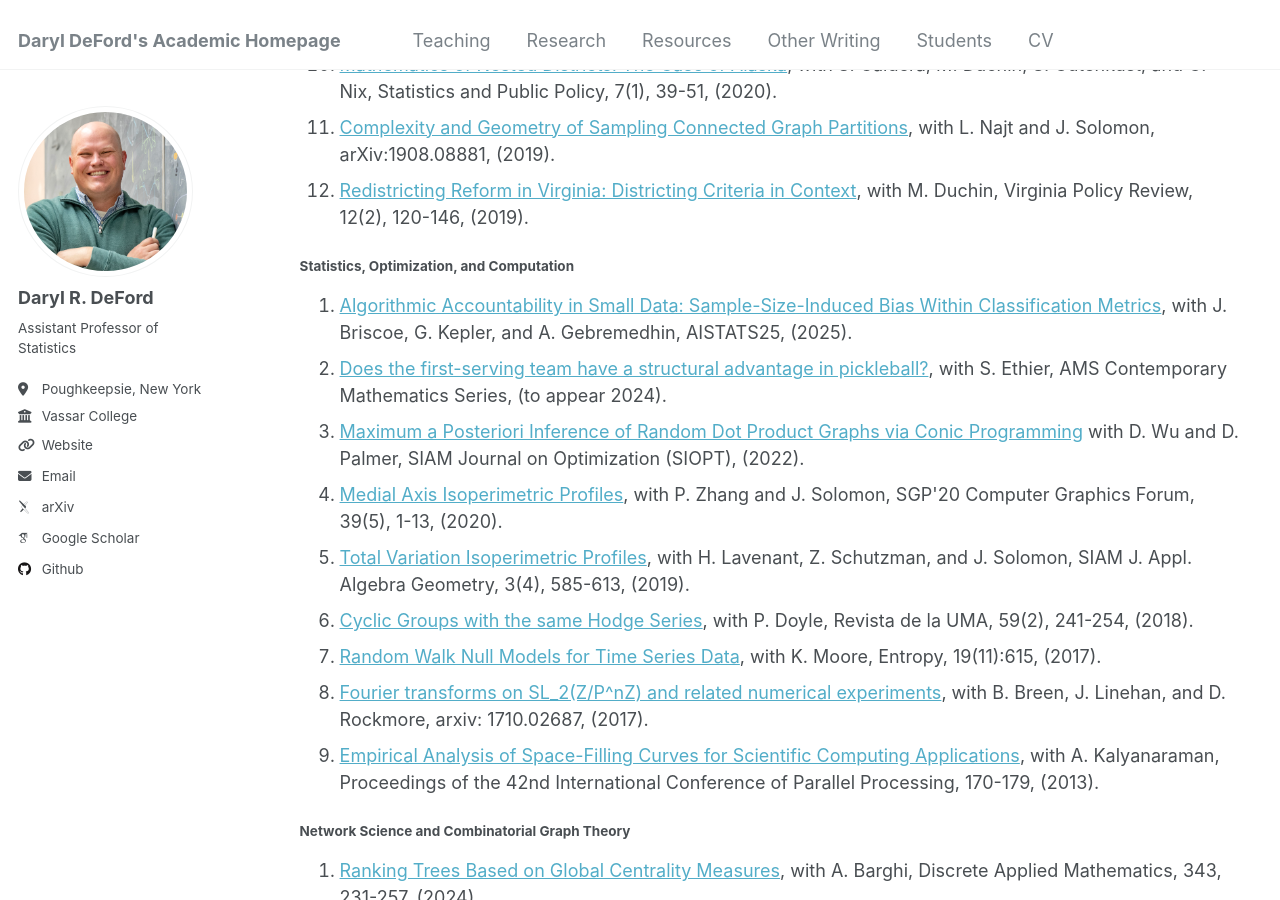
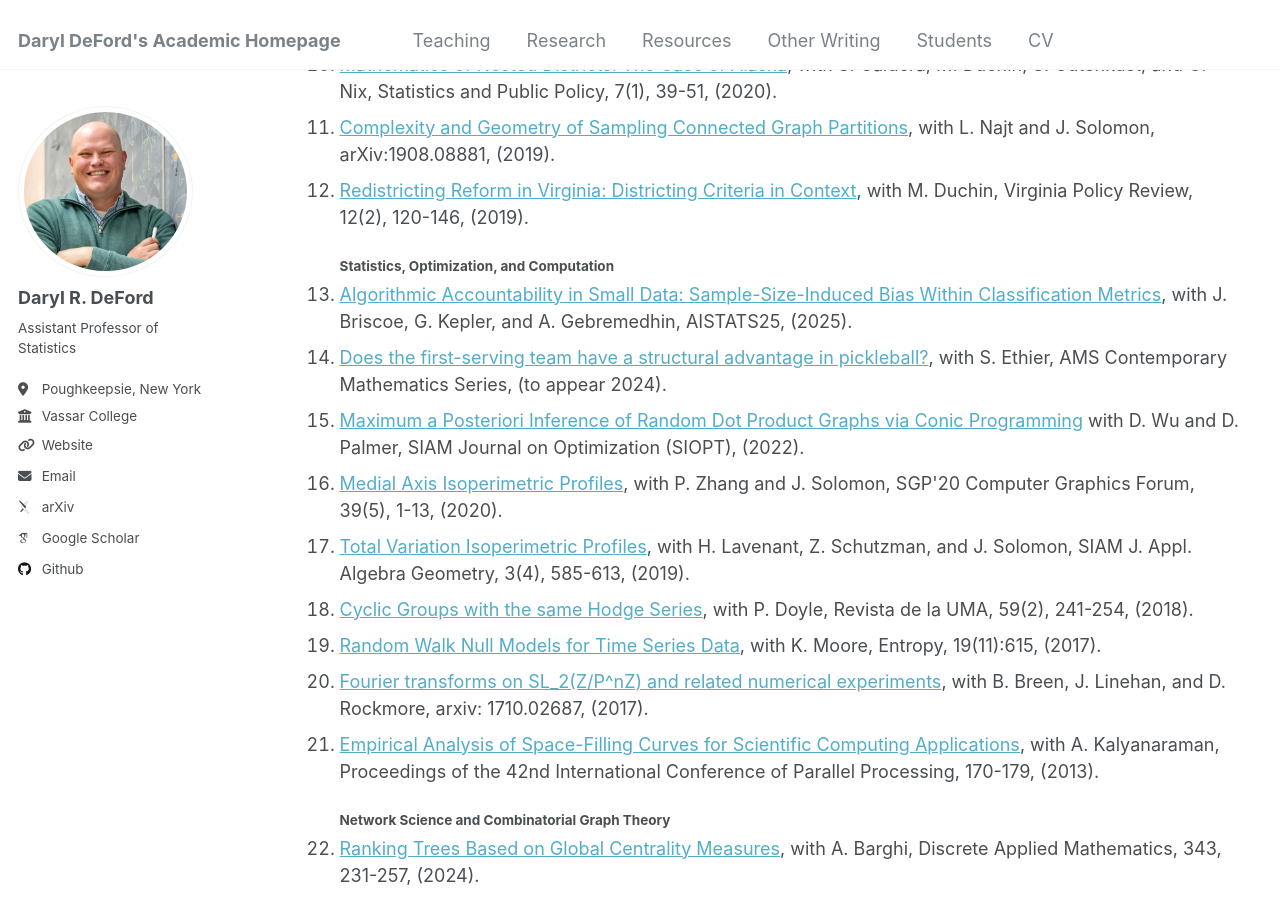
Before and after one commit to drdeford/drdeford.github.io, a Jekyll site: the page built from _pages/Research.md, in a window 1280 px wide and 900 px high, scrolled down 1132 px. Built offline with Jekyll 4.4.1, drawn with Linux system fonts in a browser that asks for light colours; some web fonts are replaced.

Commit message:
Update Research.md

```diff
--- a/_pages/Research.md
+++ b/_pages/Research.md
@@ -93,10 +93,9 @@ A Computational Approach to Measuring Vote Elasticity and Competitiveness</a>, w
 <li> <a href="https://mggg.org/VA-criteria.pdf"> Redistricting Reform in Virginia: Districting Criteria in Context</a>, with M. Duchin, Virginia Policy Review, 12(2), 120-146, (2019). </li>
 
 
-</ol>
 
 <bold><H4> Statistics, Optimization, and Computation</H4></bold>
-<ol>
+
 <li><a href="https://arxiv.org/abs/2505.03992">Algorithmic Accountability in Small Data: Sample-Size-Induced Bias Within Classification Metrics</a>, with J. Briscoe, G. Kepler, and A. Gebremedhin, AISTATS25, (2025). </li>
 <li> <a href="https://arxiv.org/abs/2303.02942">Does the first-serving team have
 a structural advantage in pickleball?</a>, with S. Ethier, AMS Contemporary Mathematics Series,
@@ -119,11 +118,9 @@ with B. Breen, J. Linehan, and D. Rockmore, arxiv: 1710.02687, (2017).</li>
  Parallel Processing, 170-179, (2013).</li>
 
 
-</ol>
 
 
 <bold><H4> Network Science and Combinatorial Graph Theory</H4></bold>
-<ol>
 <li> <a href="https://www.sciencedirect.com/science/article/pii/S0166218X23003943">Ranking Trees Based on Global Centrality Measures</a>, with A. Barghi, Discrete Applied Mathematics, 343, 231-257, (2024). </li>
 <li> <a href="https://www.mdpi.com/1999-4893/16/5/223">Stirling Numbers of Uniform Trees and Related Computational Experiments</a>, with A. Barghi, Algorithms,  16(5), (2023).  </li>
 <li> <a href="https://www.sciencedirect.com/science/article/pii/S0024379520301750?dgcid=author"> On the Spectrum of Finite Rooted Homogeneous Trees</a>,
@@ -147,11 +144,8 @@ Conference on Complex Networks and Applications, Studies in Computational Intell
 <li> <a href="http://fq.math.ca/51-3.html"> Counting Rearrangements on Generalized Wheel Graphs</a>, Fibonacci Quarterly, 51(3), 259-273, (2013).</li>
 
 
-</ol>
-
 
 <bold><H4> Expository Redistricting Articles</H4></bold>
-<ol>
 <li> <a href="http://digitaleditions.walsworthprintgroup.com/publication/?m=7656&i=823119&p=34&ver=html5"> Redistricting Graphics </a>, MAA Focus, 4(3), 35, (2024). </li>
 <li> <a href="https://mggg.org/publications/political-geometry/17-DefordDuchin.pdf">Random Walks and the Universe of Districting Plans</a>, with M. Duchin,
  Book Chapter in <a href="https://mggg.org/gerrybook">Political Geography</a>, Birkhauser, (2022).</li>
```
